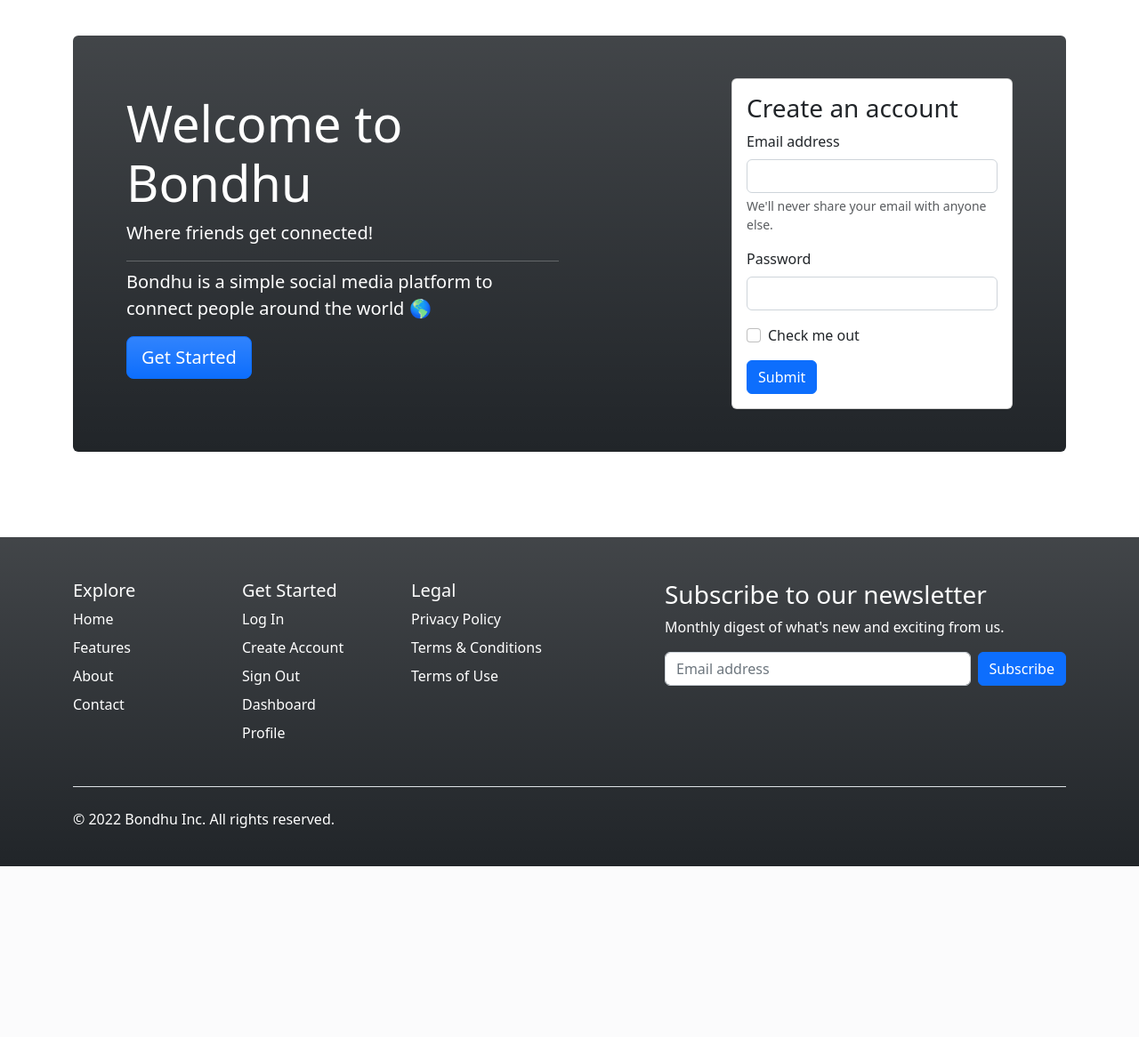
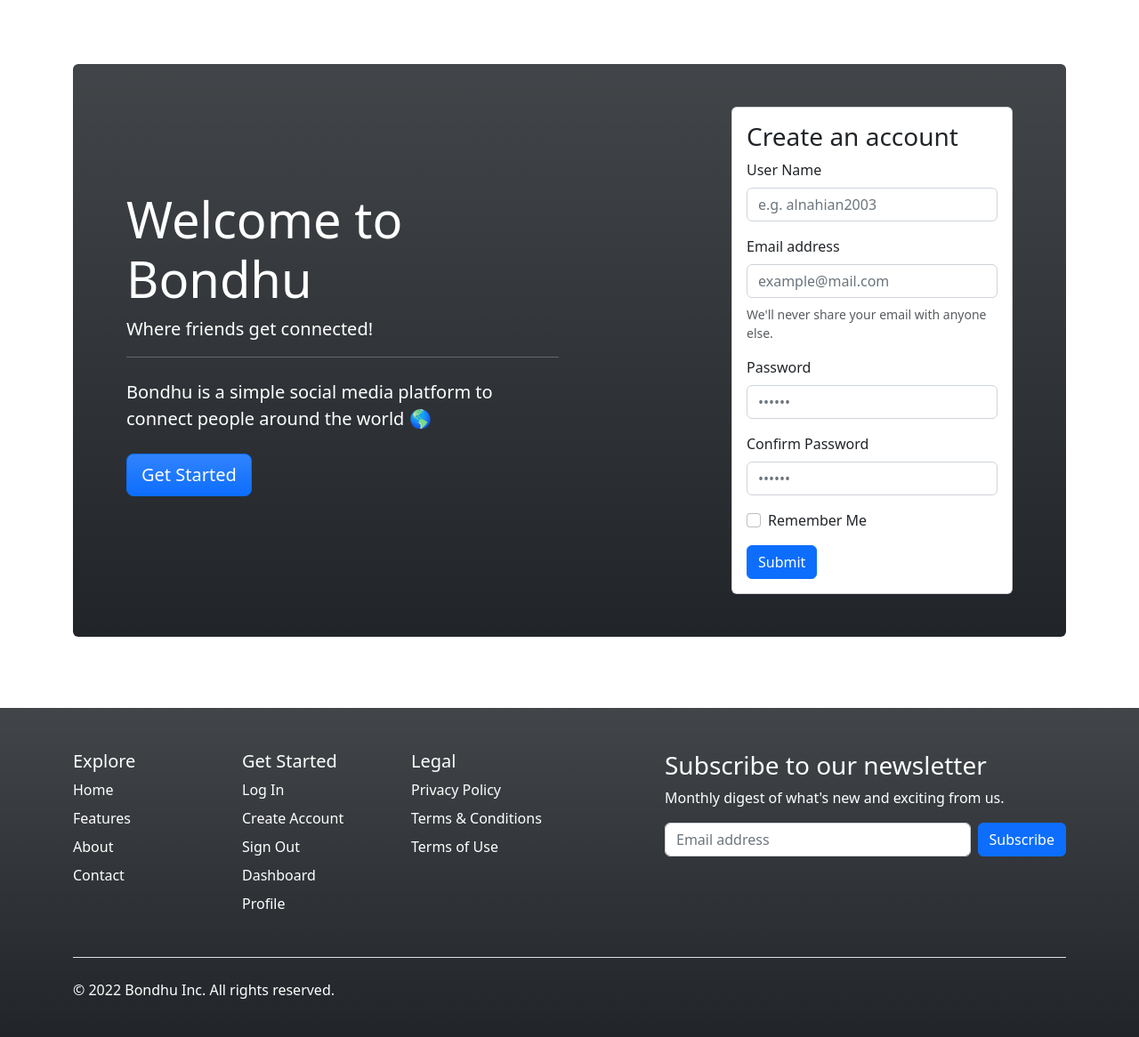
Before and after one commit to alnahian2003/bondhu, a PHP site: page /bondhu/ in a window 1280 px wide. Shown: the part 56-1222 px from the top of the page at 89% size. Before the commit the page ends 1030 px from the top, so only its background shows below. Run offline with PHP 8.4, Linux system fonts and the light colour scheme.

Commit message:
styles updated

```diff
--- a/app/views/inc/navbar.php
+++ b/app/views/inc/navbar.php
@@ -1,4 +1,4 @@
-<nav style="--bs-bg-opacity: .75;" class="navbar navbar-expand-lg bg-light bg-gradient mb-3 fixed-top">
+<nav style="--bs-bg-opacity: .70;" class="navbar navbar-expand-lg bg-light bg-gradient mb-3 fixed-top">
     <div class="container">
         <!-- Logo -->
         <a class="navbar-brand fw-bold" href="<?= URL_ROOT; ?>">Bondhu</a>
--- a/app/views/pages/index.php
+++ b/app/views/pages/index.php
@@ -11,7 +11,7 @@ require APP_ROOT . "/views/inc/header.php";
                 <h1 class="display-4"><?= $data["title"]; ?></h1>
                 <p class="lead">Where friends get connected!</p>
                 <hr class="my-2">
-                <p class="lead">
+                <p class="lead my-4">
                     Bondhu is a simple social media platform to connect people around the world 🌎<br>
                 </p>
                 <p class="lead">
@@ -26,19 +26,32 @@ require APP_ROOT . "/views/inc/header.php";
                         <h3>Create an account</h3>
                         <form>
                             <div class="mb-3">
-                                <label for="exampleInputEmail1" class="form-label">Email address</label>
-                                <input type="email" class="form-control" id="exampleInputEmail1" aria-describedby="emailHelp">
+                                <!-- Name -->
+                                <label for="username" class="form-label">User Name</label>
+                                <input type="name" class="form-control mb-2" id="username" placeholder="e.g. alnahian2003">
+                            </div>
+                            <div class="mb-3">
+                                <label for="useremail" class="form-label">Email address</label>
+                                <input type="email" class="form-control mb-2" id="useremail" aria-describedby="emailHelp" placeholder="example@mail.com">
                                 <div id="emailHelp" class="form-text">We'll never share your email with anyone else.</div>
                             </div>
                             <div class="mb-3">
-                                <label for="exampleInputPassword1" class="form-label">Password</label>
-                                <input type="password" class="form-control" id="exampleInputPassword1">
+                                <label for="password" class="form-label">Password</label>
+                                <input type="password" class="form-control mb-2" id="password" placeholder="••••••">
+
                             </div>
+
+                            <div class="mb-3">
+                                <label for="password" class="form-label">Confirm Password</label>
+                                <input type="password" class="form-control mb-2" id="password" placeholder="••••••">
+
+                            </div>
+
                             <div class="mb-3 form-check">
-                                <input type="checkbox" class="form-check-input" id="exampleCheck1">
-                                <label class="form-check-label" for="exampleCheck1">Check me out</label>
+                                <input type="checkbox" class="form-check-input" id="rememberMe">
+                                <label class="form-check-label" for="rememberMe">Remember Me</label>
                             </div>
-                            <button type="submit" class="btn btn-primary">Submit</button>
+                            <button type="submit" name="signup" class="btn btn-primary">Submit</button>
                         </form>
                     </div>
                 </div>
--- a/public/css/styles.css
+++ b/public/css/styles.css
@@ -11,5 +11,5 @@ nav {
 }
 
 main {
-  margin: 6rem auto !important;
+  margin: 8rem auto 5rem auto !important;
 }
```
